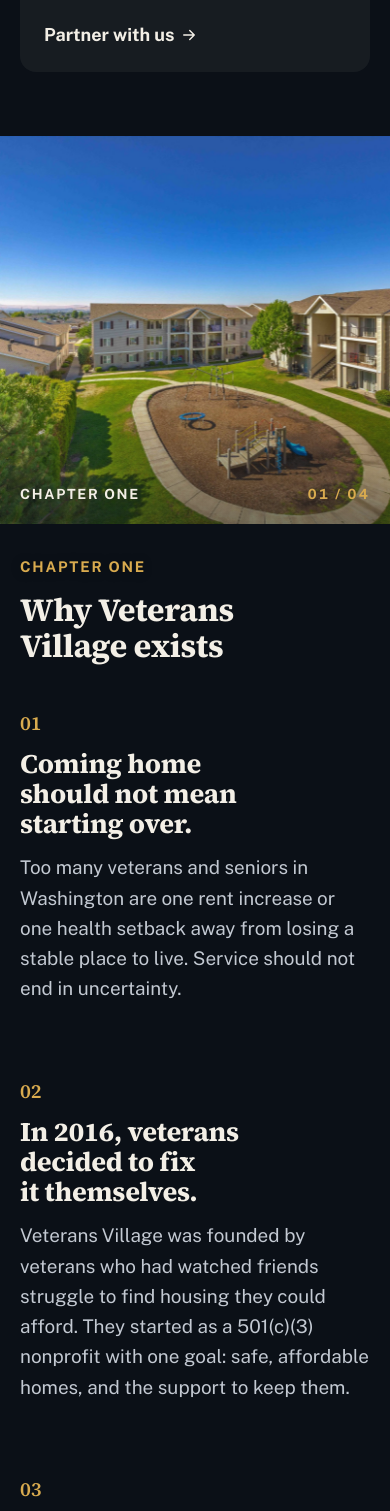
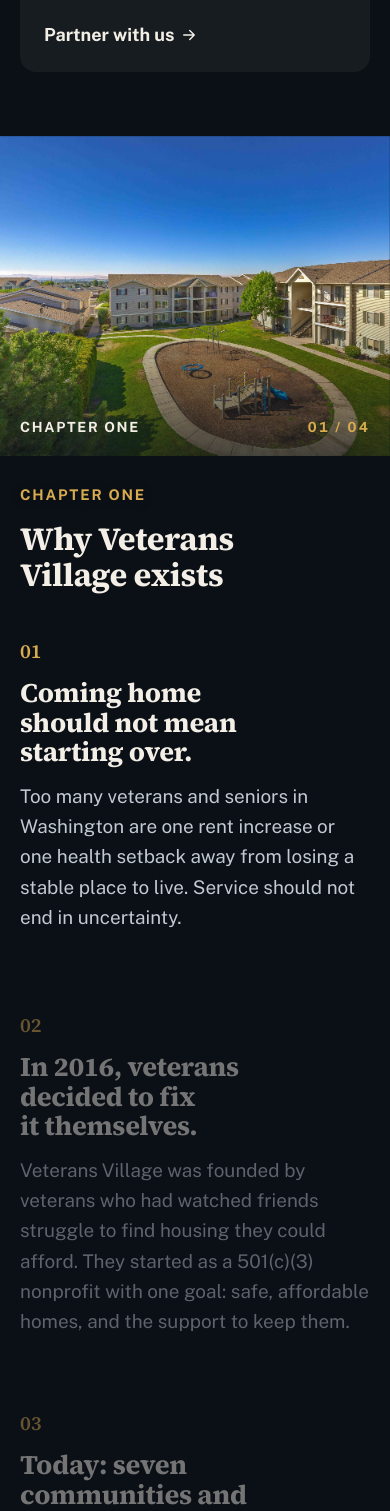
Before and after one commit to lukaspestifanos/veterans-village, a React (Vite) app: page / in a window 390 px wide. Shown: the part 2702-4213 px from the top of the page. Built offline with nearby package versions, Linux system fonts and the light colour scheme.

Commit message:
scrolly: phone reading line below the pinned picture

```diff
--- a/src/components/Scrolly.tsx
+++ b/src/components/Scrolly.tsx
@@ -29,16 +29,34 @@
   useEffect(() => {
     const els = refs.current.filter(Boolean) as HTMLLIElement[]
     if (!els.length || typeof IntersectionObserver === 'undefined') return
-    const io = new IntersectionObserver(
+    let io: IntersectionObserver | null = null
+    const connect = () => {
+      io?.disconnect()
+      // On phones the picture is pinned across the top, so the "reading line"
+      // sits in the lower part of the screen; on wide screens it is the centre.
+      const narrow = window.matchMedia('(max-width: 899px)').matches
+      io = new IntersectionObserver(
         (entries) => {
           entries.forEach((e) => {
             if (e.isIntersecting) setActive(Number((e.target as HTMLElement).dataset.i))
           })
         },
-      { rootMargin: '-45% 0px -45% 0px', threshold: 0 },
+        { rootMargin: narrow ? '-62% 0px -18% 0px' : '-45% 0px -45% 0px', threshold: 0 },
       )
-    els.forEach((el) => io.observe(el))
-    return () => io.disconnect()
+      els.forEach((el) => io!.observe(el))
+    }
+    connect()
+    let t = 0
+    const onResize = () => {
+      window.clearTimeout(t)
+      t = window.setTimeout(connect, 150)
+    }
+    window.addEventListener('resize', onResize)
+    return () => {
+      window.removeEventListener('resize', onResize)
+      window.clearTimeout(t)
+      io?.disconnect()
+    }
   }, [steps.length])
 
   return (
--- a/src/styles/global.css
+++ b/src/styles/global.css
@@ -330,7 +330,7 @@
 .scrolly { padding-block: 40px 0; }
 .scrolly-grid { display: grid; gap: 0; }
 @media (min-width: 900px) { .scrolly-grid { grid-template-columns: 1fr 1fr; gap: 64px; align-items: start; } .scrolly.flip .scrolly-figure { order: 2; } }
-.scrolly-figure { position: -webkit-sticky; position: sticky; top: 92px; height: 46vh; height: 46svh; margin: 0 -20px; border-radius: 0; overflow: hidden; background: var(--stage-2); z-index: 1; }
+.scrolly-figure { position: -webkit-sticky; position: sticky; top: 78px; height: 38vh; height: 38svh; margin: 0 -20px; border-radius: 0; overflow: hidden; background: var(--stage-2); z-index: 1; }
 @media (min-width: 768px) { .scrolly-figure { margin: 0; border-radius: var(--radius); } }
 @media (min-width: 900px) { .scrolly-figure { height: calc(100vh - 124px); height: calc(100svh - 124px); max-height: 760px; } }
 .scrolly-figure img { position: absolute; inset: 0; width: 100%; height: 100%; object-fit: cover; opacity: 0; transition: opacity .9s var(--ease); -webkit-transform: translateZ(0); transform: translateZ(0); }
@@ -348,5 +348,5 @@
 .scrolly-step h3 { font-size: clamp(1.5rem, 2.6vw, 2.1rem); margin-bottom: 14px; max-width: 18ch; }
 .scrolly-step p { font-size: 1.05rem; max-width: 46ch; }
 .scrolly-steps > li:last-child { padding-bottom: 12vh; }
-@media (max-width: 899px) { .scrolly-step { min-height: 0; padding-block: 36px; opacity: 1; transform: none; } }
+@media (max-width: 899px) { .scrolly-step { min-height: 0; padding-block: 36px; opacity: .45; } .scrolly-step.on { opacity: 1; } .scrolly-head { padding-top: 24px; } .scrolly-figure::after { background: linear-gradient(to top, rgba(11, 16, 23, .75), rgba(11, 16, 23, 0) 50%); } }
 @media (prefers-reduced-motion: reduce) { .scrolly-figure img { transition: none; } .scroll-cue i { animation: none; } }
```
Lines whose indentation alone changed are shown as unchanged.
